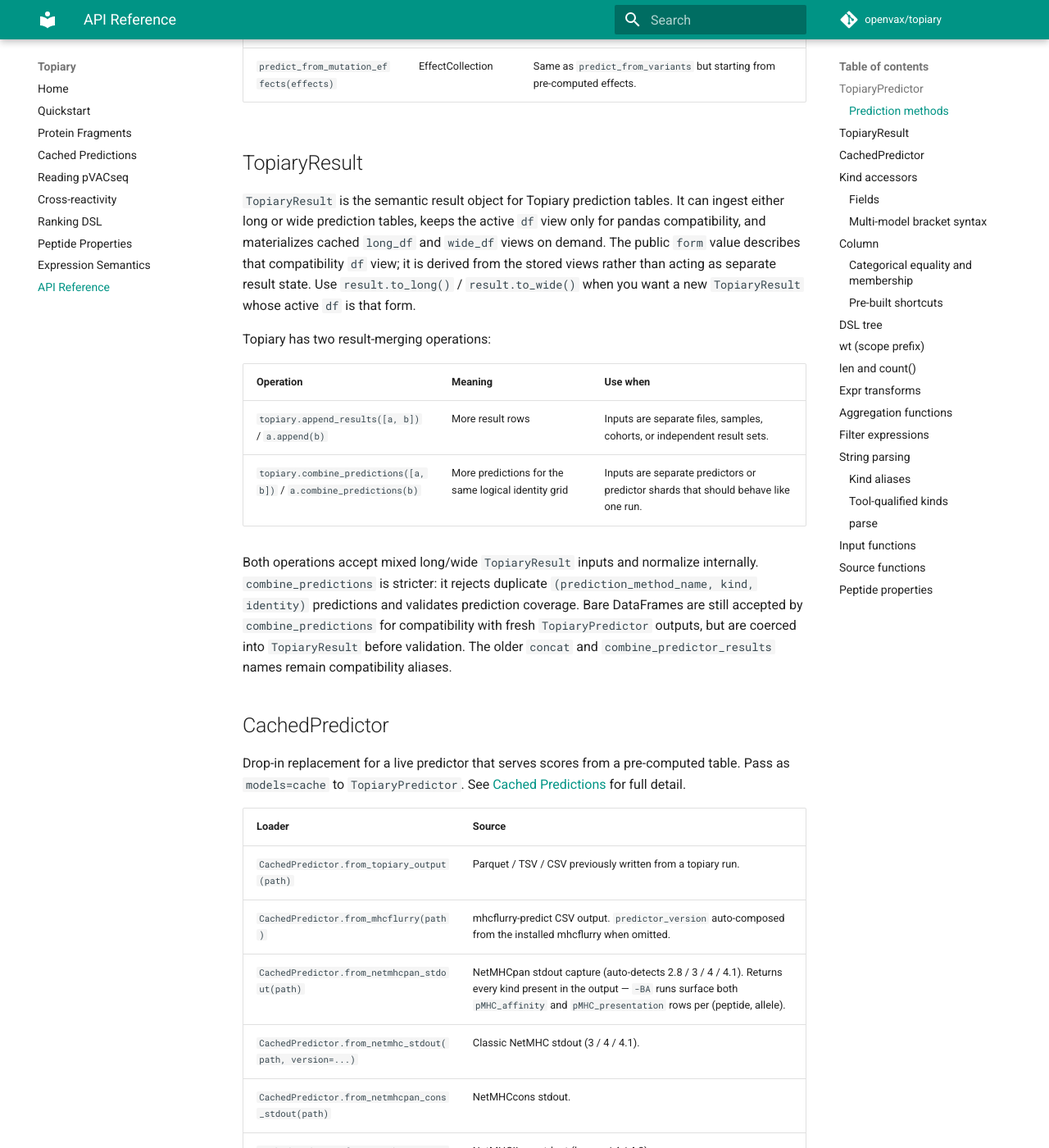
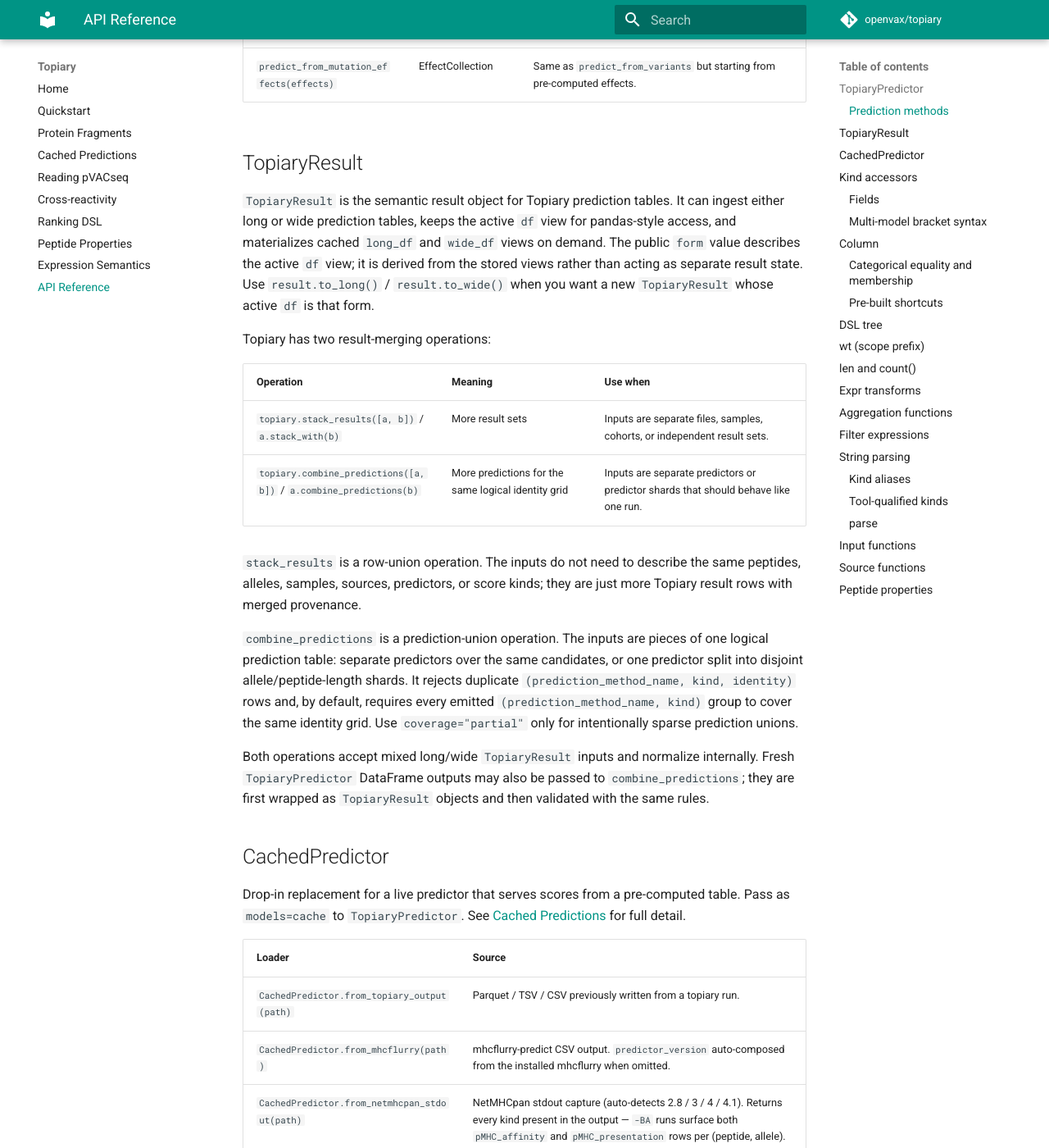
Before and after one commit to openvax/topiary, an MkDocs documentation site: the page built from docs/api.md, in a window 1280 px wide and 1400 px high, scrolled down 1265 px. Shown: the whole window at 82% size. Built offline with MkDocs 1.6.1 and Material for MkDocs 9.7.7, drawn with Linux system fonts in a browser that asks for light colours; comment, search, counter and statistics services are not loaded.

Commit message:
Clarify result merge API names

```diff
--- a/docs/api.md
+++ b/docs/api.md
@@ -30,26 +30,35 @@
 
 `TopiaryResult` is the semantic result object for Topiary prediction tables.
 It can ingest either long or wide prediction tables, keeps the active `df`
-view only for pandas compatibility, and materializes cached `long_df` and
-`wide_df` views on demand. The public `form` value describes that compatibility
-`df` view; it is derived from the stored views rather than acting as separate
-result state. Use `result.to_long()` / `result.to_wide()` when you want a new
-`TopiaryResult` whose active `df` is that form.
+view for pandas-style access, and materializes cached `long_df` and `wide_df`
+views on demand. The public `form` value describes the active `df` view; it is
+derived from the stored views rather than acting as separate result state. Use
+`result.to_long()` / `result.to_wide()` when you want a new `TopiaryResult`
+whose active `df` is that form.
 
 Topiary has two result-merging operations:
 
 | Operation | Meaning | Use when |
 | --- | --- | --- |
-| `topiary.append_results([a, b])` / `a.append(b)` | More result rows | Inputs are separate files, samples, cohorts, or independent result sets. |
+| `topiary.stack_results([a, b])` / `a.stack_with(b)` | More result sets | Inputs are separate files, samples, cohorts, or independent result sets. |
 | `topiary.combine_predictions([a, b])` / `a.combine_predictions(b)` | More predictions for the same logical identity grid | Inputs are separate predictors or predictor shards that should behave like one run. |
 
+`stack_results` is a row-union operation. The inputs do not need to describe
+the same peptides, alleles, samples, sources, predictors, or score kinds; they
+are just more Topiary result rows with merged provenance.
+
+`combine_predictions` is a prediction-union operation. The inputs are pieces
+of one logical prediction table: separate predictors over the same candidates,
+or one predictor split into disjoint allele/peptide-length shards. It rejects
+duplicate `(prediction_method_name, kind, identity)` rows and, by default,
+requires every emitted `(prediction_method_name, kind)` group to cover the
+same identity grid. Use `coverage="partial"` only for intentionally sparse
+prediction unions.
+
 Both operations accept mixed long/wide `TopiaryResult` inputs and normalize
-internally. `combine_predictions` is stricter: it rejects duplicate
-`(prediction_method_name, kind, identity)` predictions and validates prediction
-coverage. Bare DataFrames are still accepted by `combine_predictions` for
-compatibility with fresh `TopiaryPredictor` outputs, but are coerced into
-`TopiaryResult` before validation. The older `concat` and
-`combine_predictor_results` names remain compatibility aliases.
+internally. Fresh `TopiaryPredictor` DataFrame outputs may also be passed to
+`combine_predictions`; they are first wrapped as `TopiaryResult` objects and
+then validated with the same rules.
 
 ## CachedPredictor
 
```
Also changed, not shown: CHANGELOG.md (+10 -11 lines), docs/pvacseq.md (+6 -6 lines), docs/ranking.md (+2 -1 lines), topiary/__init__.py (+2 -6 lines), 5 other files.
